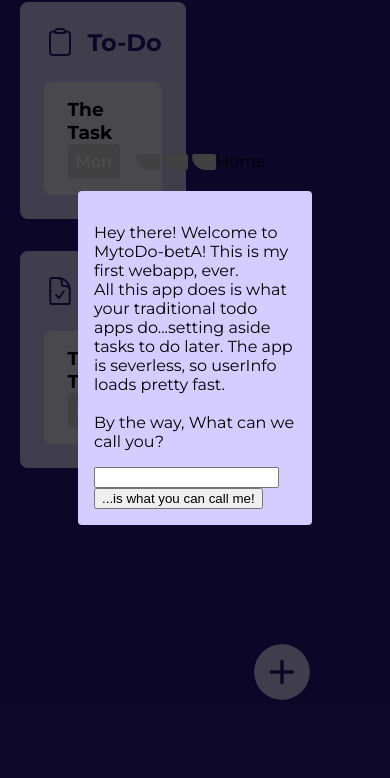
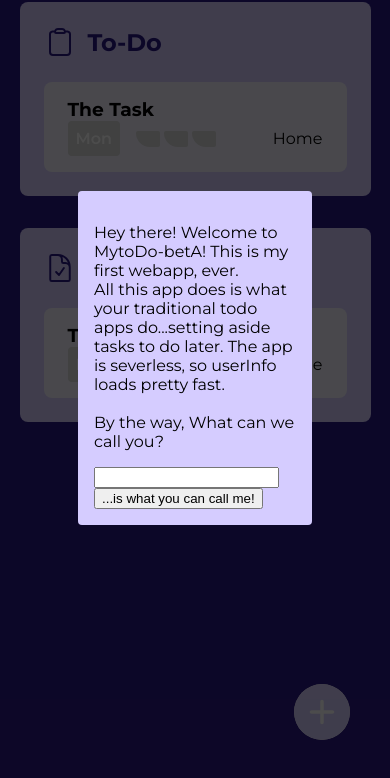
Before and after one commit to eghosaclinton/todo-app, a plain HTML site: page index.html in a window 390 px wide. Shown: the part 64-842 px from the top of the page. Drawn offline with Linux system fonts and the light colour scheme.

Commit message:
responsive changes

```diff
--- a/index.html
+++ b/index.html
@@ -132,7 +132,7 @@
             <defs>
 
             </defs>
-            <g id="Page-1" stroke="none" stroke-width="1" fill="none" fill-rule="evenodd" sketch:type="MSPage">
+            <g id="Page-1" stroke="none" stroke-width="1" fill="#000000" fill-rule="evenodd" sketch:type="MSPage">
                 <g id="Icon-Set-Filled" sketch:type="MSLayerGroup" transform="translate(-466.000000, -1089.000000)">
                     <path d="M488,1106 L483,1106 L483,1111 C483,1111.55 482.553,1112 482,1112 C481.447,1112 481,1111.55 481,1111 L481,1106 L476,1106 C475.447,1106 475,1105.55 475,1105 C475,1104.45 475.447,1104 476,1104 L481,1104 L481,1099 C481,1098.45 481.447,1098 482,1098 C482.553,1098 483,1098.45 483,1099 L483,1104 L488,1104 C488.553,1104 489,1104.45 489,1105 C489,1105.55 488.553,1106 488,1106 L488,1106 Z M482,1089 C473.163,1089 466,1096.16 466,1105 C466,1113.84 473.163,1121 482,1121 C490.837,1121 498,1113.84 498,1105 C498,1096.16 490.837,1089 482,1089 L482,1089 Z" id="plus-circle" sketch:type="MSShapeGroup"></path>
                 </g>
--- a/styles.css
+++ b/styles.css
@@ -236,6 +236,20 @@ label{
         margin: 0 auto;
     }
 
+    section{
+        width: 100%;
+    }
+
+    svg{
+        background-color: #ffffff;
+        bottom: 2.5rem;
+        right: 2.5rem;
+    }
+
+    .form{
+        width: 80%;
+    }
+
     #to-do, #done{
         width: 100%;
     }
```
